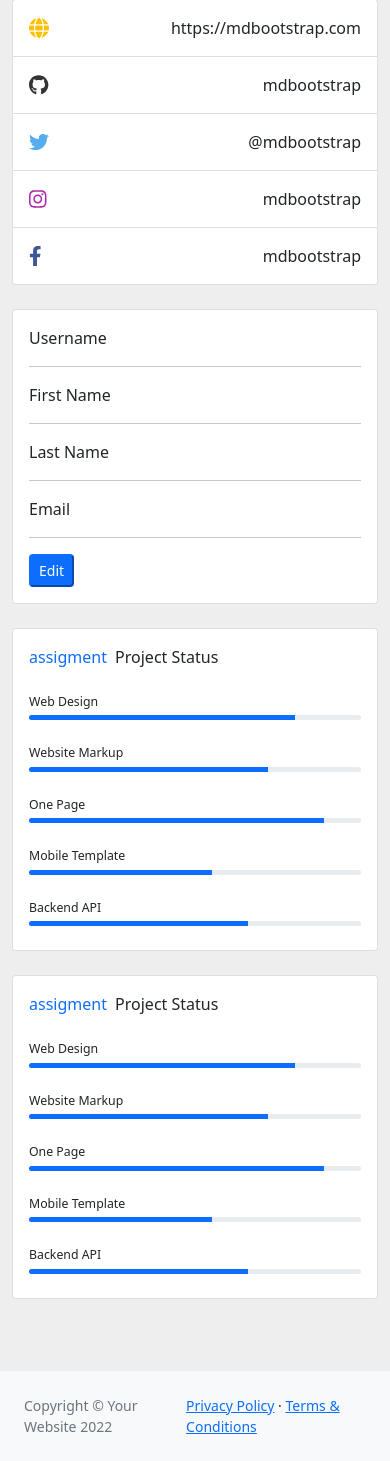
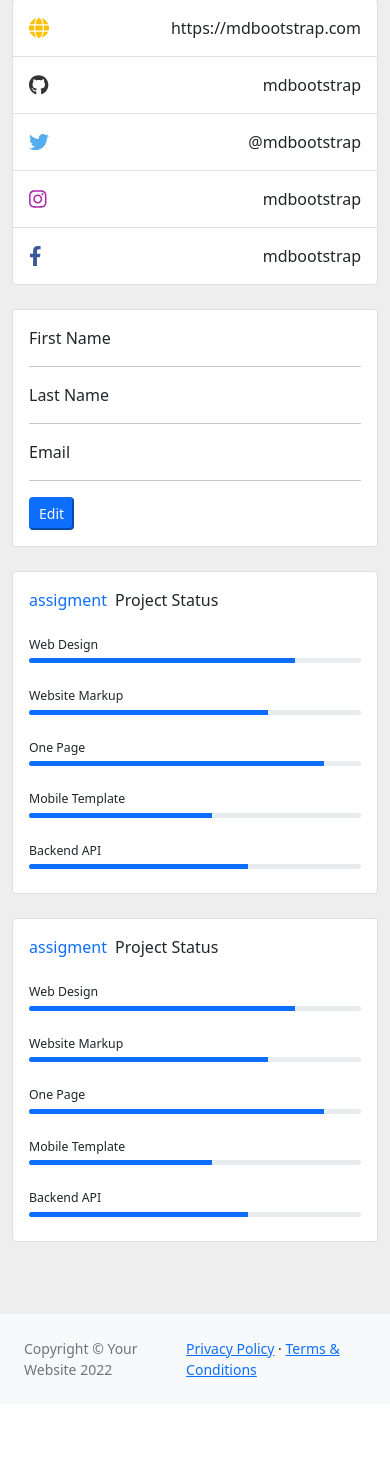
Before and after one commit to mkumm14/FaultFinder, a Django app: page /profile in a window 390 px wide. Shown: the part 379-1840 px from the top of the page. After the commit the page ends 1756 px from the top, so only its background shows below. Run offline with Django 4.2, Linux system fonts and the light colour scheme; parts of the project's set-up code (start-up, migrations or seed data) failed here and were passed over; some libraries are stand-ins or nearby versions.

Commit message:
move every instance of {{user.username}} in to a sepeate partial

```diff
--- a/authentication/forms.py
+++ b/authentication/forms.py
@@ -106,10 +106,9 @@ class RegisterForm(UserCreationForm):
 
 class editUserForm(forms.ModelForm):
 
-    username=forms.CharField(help_text=None)
     first_name=forms.CharField(required=True)
     last_name=forms.CharField(required=True)
     email=forms.EmailField(required=True)
     class Meta:
         model=User
-        fields=['username','first_name','last_name','email']
+        fields=['first_name','last_name','email']
--- a/authentication/templates/user/partials/user-info.html
+++ b/authentication/templates/user/partials/user-info.html
@@ -1,14 +1,6 @@
 
     <div  hx-target="this" hx-swap="outerHTML">
-      <div class="row">
-        <div class="col-sm-3">
-          <p class="mb-0">Username</p>
-        </div>
-        <div class="col-sm-9">
-          <p class="text-muted mb-0">{{user.username}}</p>
-        </div>
-      </div>
-    <hr>
+
     <div class="row">
       <div class="col-sm-3">
         <p class="mb-0">First Name</p>
--- /dev/null
+++ b/authentication/templates/user/partials/username.html
@@ -0,0 +1,5 @@
+{% if tag %}
+<{{tag}} {% if class %}class="{{class}}"{% endif %}>{{user.username}}</{{tag}}>
+{% else %}
+{{user.username}}
+{% endif %}
--- a/authentication/templates/user/user_profile.html
+++ b/authentication/templates/user/user_profile.html
@@ -12,7 +12,7 @@
           <div class="card mb-4">
             <div class="card-body text-center">
       <img class="rounded-circle profile-pic" src="{{user.profile.profile_picture.url}}"  alt="">
-              <h5 class="my-3">{{user.username}}</h5>
+             {% include 'user/partials/username.html' with tag='h5' class="my-3" %}
 
             </div>
           </div>
--- a/templates/base.html
+++ b/templates/base.html
@@ -114,7 +114,7 @@
                     </div>
                     <div class="sb-sidenav-footer">
                         <div class="small">Logged in as:</div>
-                        {{user}}
+                        {% include 'user/partials/username.html'%}
                     </div>
                 </nav>
             </div>
```
